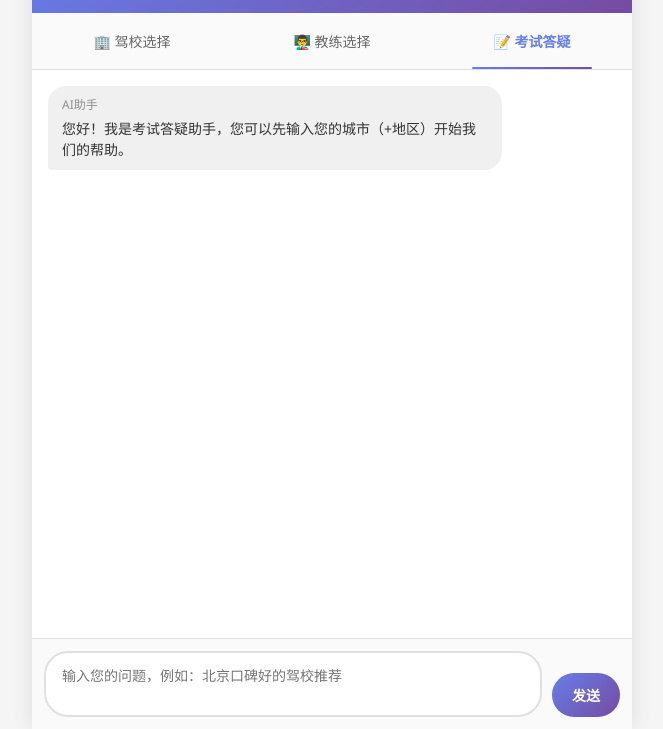
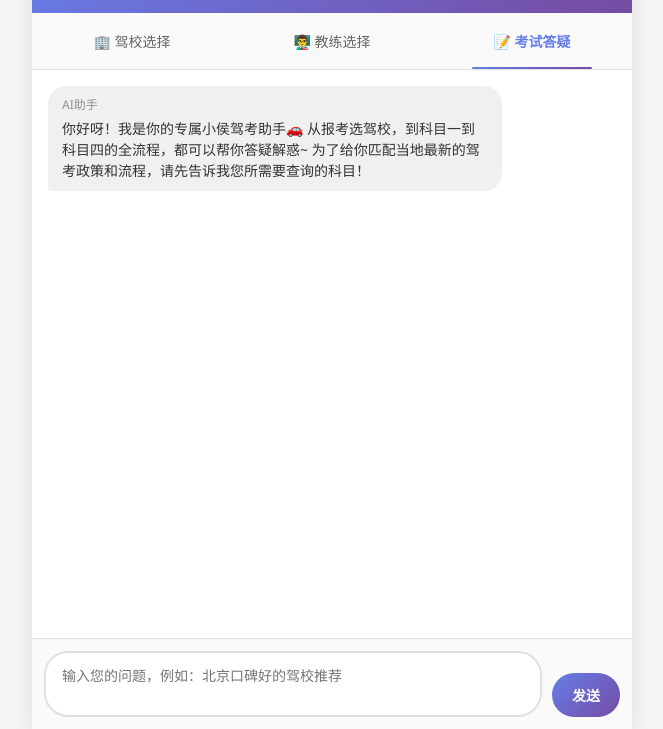
Before and after one commit to houlei-dsb/agent.github.io, a website: page langchain-deepagents/public/index.html in a window 1280 px wide. Both pictures are taken after a click on the element "📝 考试答疑". Shown: the part 71-800 px from the top of the page, without its empty margins (308-971 px from the left). Drawn offline with Linux system fonts and the light colour scheme.

Commit message:
更新小侯驾考助手：优化提示语和交互逻辑

```diff
--- a/langchain-deepagents/public/index.html
+++ b/langchain-deepagents/public/index.html
@@ -279,7 +279,7 @@
     <script>
         // ========== API配置 ==========
         // 设置为 'local' 使用本地服务器，设置为 'remote' 使用远程服务器
-        const API_MODE = 'remote';
+        const API_MODE = 'local';
 
         // 远程服务器地址
         const REMOTE_API_URL = 'https://8.209.232.25';
@@ -316,10 +316,21 @@
 
             // 清空聊天区域，显示新的欢迎消息
             const chatArea = document.getElementById('chat-area');
+
+            // 根据不同tab显示不同的提示语
+            let welcomeMsg;
+            if (tabName === 'code') {
+                // 考试答疑tab显示新提示语
+                welcomeMsg = '你好呀！我是你的专属小侯驾考助手🚗 从报考选驾校，到科目一到科目四的全流程，都可以帮你答疑解惑~ 为了给你匹配当地最新的驾考政策和流程，请先告诉我您所需要查询的科目！';
+            } else {
+                // 其他tab显示原提示语
+                welcomeMsg = `您好！我是${tabNames[tabName]}助手，您可以先输入您的城市（+地区）开始我们的帮助。`;
+            }
+
             chatArea.innerHTML = `
                 <div class="message ai">
                     <div class="message-header">AI助手</div>
-                    <div>您好！我是${tabNames[tabName]}助手，您可以先输入您的城市（+地区）开始我们的帮助。</div>
+                    <div>${welcomeMsg}</div>
                 </div>
             `;
 
```
